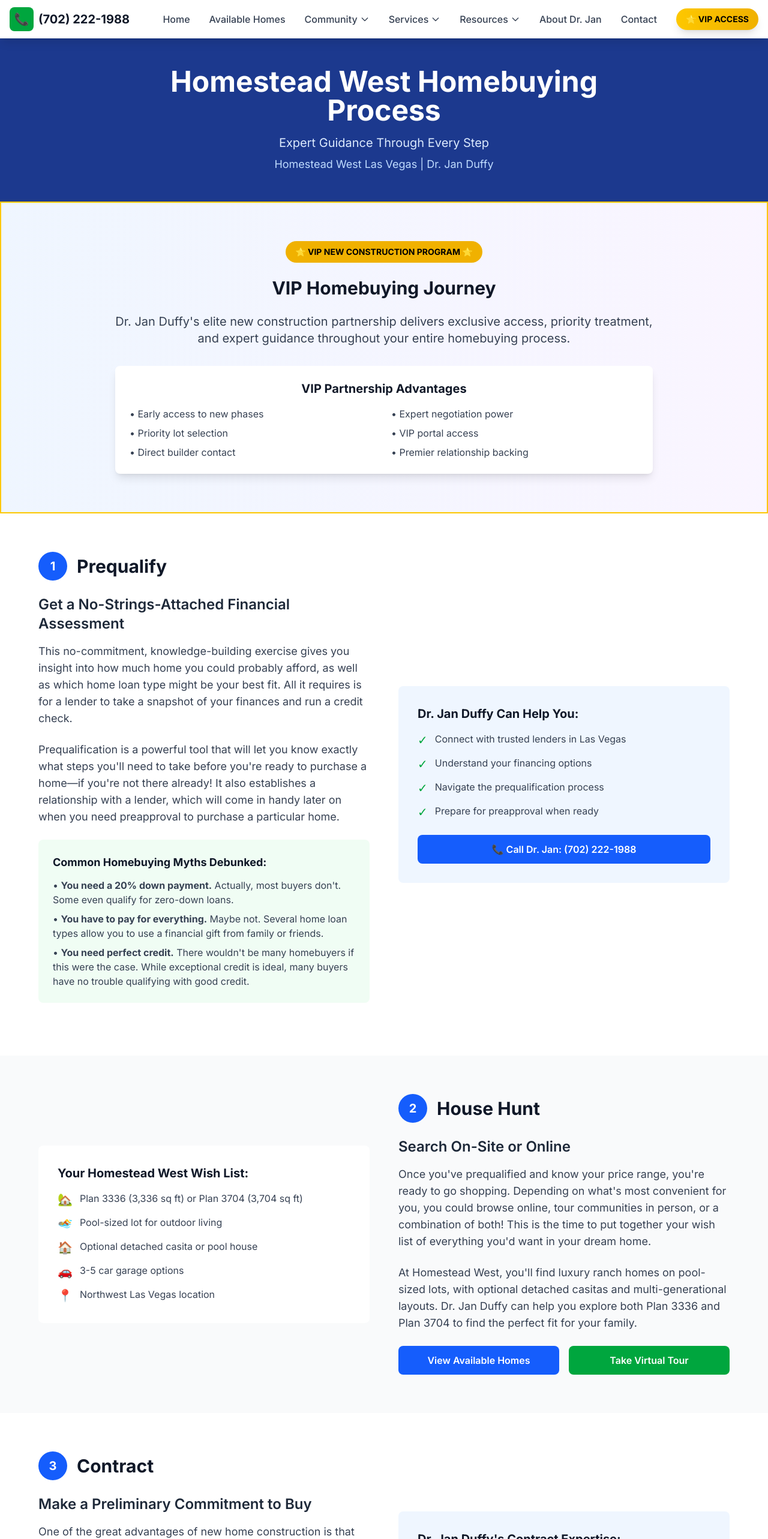
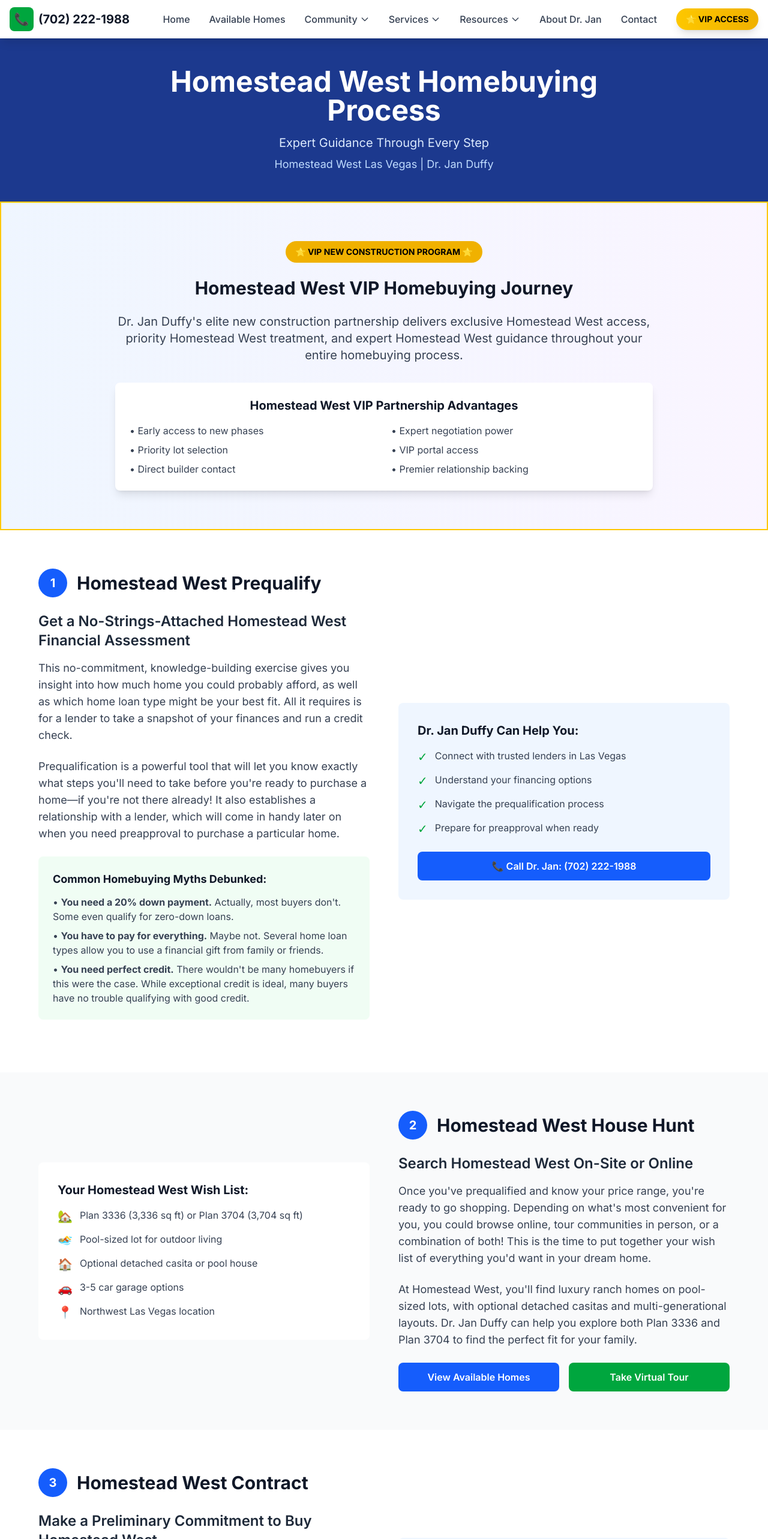
Before and after one commit to DrJanDuffy/homesteadwestlasvegas, a Next.js app: page /homebuying-process in a window 1280 px wide. Shown: the top 2566 px of the page at 60% size. Built offline with nearby package versions, Linux system fonts and the light colour scheme; no server answers.

Commit message:
Complete testimonials, blog, homebuying-process, and buyers-guide H2/H3 updates with Homestead West

```diff
--- a/app/blog/page.tsx
+++ b/app/blog/page.tsx
@@ -192,7 +192,7 @@ export default function BlogPage() {
         <section className="py-16 bg-white">
           <div className="container mx-auto px-4">
             <div className="max-w-6xl mx-auto">
-              <h2 className="text-4xl font-bold text-center mb-12 text-gray-900">Latest Posts</h2>
+              <h2 className="text-4xl font-bold text-center mb-12 text-gray-900">Latest Homestead West Posts</h2>
 
               <div className="grid md:grid-cols-2 lg:grid-cols-3 gap-8">
                 {blogPosts.map((post) => (
--- a/app/buyers-guide/page.tsx
+++ b/app/buyers-guide/page.tsx
@@ -146,10 +146,10 @@ export default function BuyersGuidePage() {
           <div className="container mx-auto px-4">
             <div className="max-w-6xl mx-auto">
               <div className="text-center mb-12">
-                <h2 className="text-4xl font-bold mb-6 text-gray-900">VIP Buyer Advantages</h2>
+                <h2 className="text-4xl font-bold mb-6 text-gray-900">Homestead West VIP Buyer Advantages</h2>
                 <p className="text-xl text-gray-700 max-w-4xl mx-auto">
-                  Dr. Jan Duffy's VIP new construction partnership delivers exclusive advantages
-                  throughout your entire new construction home buying journey.
+                  Dr. Jan Duffy's VIP new construction partnership delivers exclusive Homestead West advantages
+                  throughout your entire Homestead West new construction home buying journey.
                 </p>
               </div>
 
@@ -158,24 +158,24 @@ export default function BuyersGuidePage() {
                   <div className="w-16 h-16 bg-blue-100 rounded-full flex items-center justify-center mx-auto mb-4">
                     <span className="text-3xl">🚀</span>
                   </div>
-                  <h3 className="text-xl font-bold mb-3 text-gray-900">Early Access</h3>
-                  <p className="text-gray-700">First access to new phases and premium lots</p>
+                  <h3 className="text-xl font-bold mb-3 text-gray-900">Early Access to Homestead West</h3>
+                  <p className="text-gray-700">First access to new Homestead West phases and premium lots</p>
                 </div>
 
                 <div className="bg-white p-6 rounded-xl shadow-lg text-center">
                   <div className="w-16 h-16 bg-green-100 rounded-full flex items-center justify-center mx-auto mb-4">
                     <span className="text-3xl">💰</span>
                   </div>
-                  <h3 className="text-xl font-bold mb-3 text-gray-900">Better Pricing</h3>
-                  <p className="text-gray-700">VIP incentives and negotiation advantages</p>
+                  <h3 className="text-xl font-bold mb-3 text-gray-900">Better Homestead West Pricing</h3>
+                  <p className="text-gray-700">Homestead West VIP incentives and negotiation advantages</p>
                 </div>
 
                 <div className="bg-white p-6 rounded-xl shadow-lg text-center">
                   <div className="w-16 h-16 bg-purple-100 rounded-full flex items-center justify-center mx-auto mb-4">
                     <span className="text-3xl">⚡</span>
                   </div>
-                  <h3 className="text-xl font-bold mb-3 text-gray-900">Priority Service</h3>
-                  <p className="text-gray-700">Faster responses and priority treatment</p>
+                  <h3 className="text-xl font-bold mb-3 text-gray-900">Homestead West Priority Service</h3>
+                  <p className="text-gray-700">Faster Homestead West responses and priority treatment</p>
                 </div>
               </div>
             </div>
@@ -186,7 +186,7 @@ export default function BuyersGuidePage() {
         <section className="py-16 bg-white">
           <div className="container mx-auto px-4">
             <div className="max-w-6xl mx-auto">
-              <h2 className="text-4xl font-bold text-center mb-12 text-gray-900">9-Step New Construction Process</h2>
+              <h2 className="text-4xl font-bold text-center mb-12 text-gray-900">9-Step Homestead West New Construction Process</h2>
 
               <div className="space-y-8">
                 {/* Step 1 */}
--- a/app/homebuying-process/page.tsx
+++ b/app/homebuying-process/page.tsx
@@ -115,13 +115,13 @@ export default function HomebuyingProcessPage() {
               <div className="inline-block bg-yellow-500 text-black px-4 py-2 rounded-full font-bold text-sm mb-6">
                 ⭐ VIP NEW CONSTRUCTION PROGRAM ⭐
               </div>
-              <h2 className="text-3xl font-bold mb-6 text-gray-900">VIP Homebuying Journey</h2>
+              <h2 className="text-3xl font-bold mb-6 text-gray-900">Homestead West VIP Homebuying Journey</h2>
               <p className="text-xl text-gray-700 mb-8">
-                Dr. Jan Duffy's elite new construction partnership delivers exclusive access,
-                priority treatment, and expert guidance throughout your entire homebuying process.
+                Dr. Jan Duffy's elite new construction partnership delivers exclusive Homestead West access,
+                priority Homestead West treatment, and expert Homestead West guidance throughout your entire homebuying process.
               </p>
               <div className="bg-white rounded-lg p-6 shadow-lg">
-                <h3 className="text-xl font-bold mb-4 text-gray-900">VIP Partnership Advantages</h3>
+                <h3 className="text-xl font-bold mb-4 text-gray-900">Homestead West VIP Partnership Advantages</h3>
                 <div className="grid md:grid-cols-2 gap-6 text-left">
                   <div>
                     <ul className="space-y-2 text-gray-700">
@@ -151,9 +151,9 @@ export default function HomebuyingProcessPage() {
                 <div>
                   <div className="flex items-center mb-6">
                     <div className="w-12 h-12 bg-blue-600 text-white rounded-full flex items-center justify-center font-bold text-xl mr-4">1</div>
-                    <h2 className="text-3xl font-bold text-gray-900">Prequalify</h2>
+                    <h2 className="text-3xl font-bold text-gray-900">Homestead West Prequalify</h2>
                   </div>
-                  <h3 className="text-2xl font-semibold mb-4 text-gray-800">Get a No-Strings-Attached Financial Assessment</h3>
+                  <h3 className="text-2xl font-semibold mb-4 text-gray-800">Get a No-Strings-Attached Homestead West Financial Assessment</h3>
                   <p className="text-lg text-gray-700 mb-6">
                     This no-commitment, knowledge-building exercise gives you insight into how much home you could probably afford,
                     as well as which home loan type might be your best fit. All it requires is for a lender to take a snapshot
@@ -240,9 +240,9 @@ export default function HomebuyingProcessPage() {
                 <div>
                   <div className="flex items-center mb-6">
                     <div className="w-12 h-12 bg-blue-600 text-white rounded-full flex items-center justify-center font-bold text-xl mr-4">2</div>
-                    <h2 className="text-3xl font-bold text-gray-900">House Hunt</h2>
+                    <h2 className="text-3xl font-bold text-gray-900">Homestead West House Hunt</h2>
                   </div>
-                  <h3 className="text-2xl font-semibold mb-4 text-gray-800">Search On-Site or Online</h3>
+                  <h3 className="text-2xl font-semibold mb-4 text-gray-800">Search Homestead West On-Site or Online</h3>
                   <p className="text-lg text-gray-700 mb-6">
                     Once you've prequalified and know your price range, you're ready to go shopping. Depending on what's most
                     convenient for you, you could browse online, tour communities in person, or a combination of both! This is
@@ -281,9 +281,9 @@ export default function HomebuyingProcessPage() {
                 <div>
                   <div className="flex items-center mb-6">
                     <div className="w-12 h-12 bg-blue-600 text-white rounded-full flex items-center justify-center font-bold text-xl mr-4">3</div>
-                    <h2 className="text-3xl font-bold text-gray-900">Contract</h2>
+                    <h2 className="text-3xl font-bold text-gray-900">Homestead West Contract</h2>
                   </div>
-                  <h3 className="text-2xl font-semibold mb-4 text-gray-800">Make a Preliminary Commitment to Buy</h3>
+                  <h3 className="text-2xl font-semibold mb-4 text-gray-800">Make a Preliminary Commitment to Buy Homestead West</h3>
                   <p className="text-lg text-gray-700 mb-6">
                     One of the great advantages of new home construction is that it's first-come, first-served. As long as
                     you're a qualified buyer, the house is yours if you're the one who got there first. When you've found a
@@ -371,9 +371,9 @@ export default function HomebuyingProcessPage() {
                 <div>
                   <div className="flex items-center mb-6">
                     <div className="w-12 h-12 bg-blue-600 text-white rounded-full flex items-center justify-center font-bold text-xl mr-4">4</div>
-                    <h2 className="text-3xl font-bold text-gray-900">Close</h2>
+                    <h2 className="text-3xl font-bold text-gray-900">Homestead West Close</h2>
                   </div>
-                  <h3 className="text-2xl font-semibold mb-4 text-gray-800">Put a Bow on It and Grab the Keys</h3>
+                  <h3 className="text-2xl font-semibold mb-4 text-gray-800">Put a Bow on It and Grab the Homestead West Keys</h3>
                   <p className="text-lg text-gray-700 mb-6">
                     This is your big day to sign final paperwork and breathe a sigh of satisfaction, because you've officially
                     bought a home. And whether it's your first house, or one of several, the feeling never gets old. You'll also
@@ -393,7 +393,7 @@ export default function HomebuyingProcessPage() {
         <section className="py-16 bg-blue-900 text-white">
           <div className="container mx-auto px-4">
             <div className="max-w-4xl mx-auto text-center">
-              <h2 className="text-4xl font-bold mb-6">Ready to Start Your Homebuying Journey?</h2>
+              <h2 className="text-4xl font-bold mb-6">Ready to Start Your Homestead West Homebuying Journey?</h2>
               <p className="text-xl mb-8 text-blue-100">
                 Contact Dr. Jan Duffy for expert guidance through every step of your Homestead West home purchase
               </p>
@@ -430,7 +430,7 @@ export default function HomebuyingProcessPage() {
         <section className="py-16 bg-gray-50">
           <div className="container mx-auto px-4">
             <h2 className="text-4xl font-bold text-center mb-4 text-gray-900">
-              Available Homes in Las Vegas
+              Available Homestead West Homes and Las Vegas MLS Listings
             </h2>
             <p className="text-xl text-center text-gray-600 mb-12 max-w-3xl mx-auto">
               Browse current listings from the Las Vegas MLS - Updated daily with the latest properties
```
Also changed, not shown: app/testimonials/page.tsx (+12 -12 lines).
